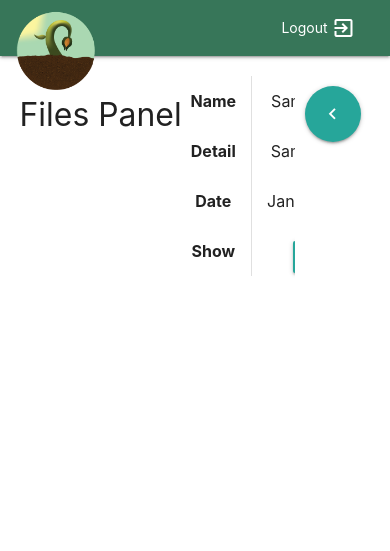
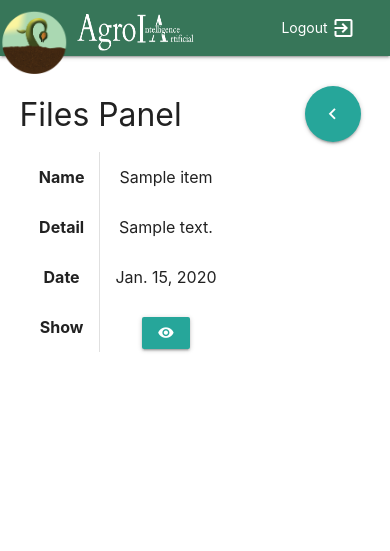
Before and after one commit to akosoriod/AgroIA, a Django app: page /files/ in a window 390 px wide. Shown: the top 551 px of the page. Run offline with Django 3.2, Linux system fonts and the light colour scheme; a user stored in the database is signed in; tables that the repository leaves empty hold one stand-in row (values such as "Sample post").

Commit message:
stable and functional version

```diff
--- a/agroia/static/css/main.css
+++ b/agroia/static/css/main.css
@@ -119,8 +119,21 @@
   img.logo {
       position: relative;
       top: 10px;
-      height: 40px;
-      left: -40%;
+      height: 64px !important;
+      width: 64px !important;
+      left: -60%;
       z-index: 3;
   }
+  img.logoName {
+      position: relative;
+      left: -30px;
+      top: -50px;
+      height: 37px !important;
+      width: 116px !important;
+      z-index: 3;
+  }
+  img{
+  height: 200px !important;
+  width: 200px !important;
+  }
 }
--- a/agroia/templates/agroia/files.html
+++ b/agroia/templates/agroia/files.html
@@ -11,7 +11,7 @@
   {% endfor%}
 {% endif %}
 
-<div class="center-align">
+<div class="center-align row">
   <div class="left align">
     <H4>Files Panel</H4>
   </div>
@@ -20,7 +20,8 @@
       <i class="material-icons">keyboard_arrow_left</i>
       </a>
   </div>
-  <table class="centered responsive-table">
+  <div class="col s12">
+  <table class=" centered responsive-table">
     <thead>
       <tr>
           <th>Name</th>
@@ -41,6 +42,7 @@
        {% endfor%}
     </tbody>
   </table>
+  </div>
 </div>
 
 {% endblock %}
--- a/agroia/templates/agroia/methods.html
+++ b/agroia/templates/agroia/methods.html
@@ -11,7 +11,7 @@
   {% endfor%}
 {% endif %}
 
-<div class="center-align">
+<div class="center-align row">
   <div class="left align">
     <H4>Files Panel</H4>
   </div>
@@ -20,6 +20,7 @@
       <i class="material-icons">keyboard_arrow_left</i>
       </a>
   </div>
+  <div class="col s12">
   <table class="centered responsive-table">
     <thead>
       <tr>
@@ -41,6 +42,7 @@
        {% endfor%}
     </tbody>
   </table>
+  </div>
 </div>
 
 {% endblock %}
--- a/agroia/templates/agroia/result.html
+++ b/agroia/templates/agroia/result.html
@@ -23,11 +23,11 @@
     <div class="card-content white-text">
         <h2 style="margin-top: 0px;font-weight: bold;" class="card-title center-align">{{item.title}}</h2>
           <div class="row">
-            <div class="col s12 m6">
+            <div class="center col s12 m6">
               <img src="{{item.image.url}}" width="400" height="400">
                 <span class="card-title center-align">Original</span>
             </div>
-            <div class="col s12 m6">
+            <div class="center col s12 m6">
               <img src="{{item.image_result}}" width="400" height="400">
                 <span class="card-title center-align">Result</span>
             </div>
```
